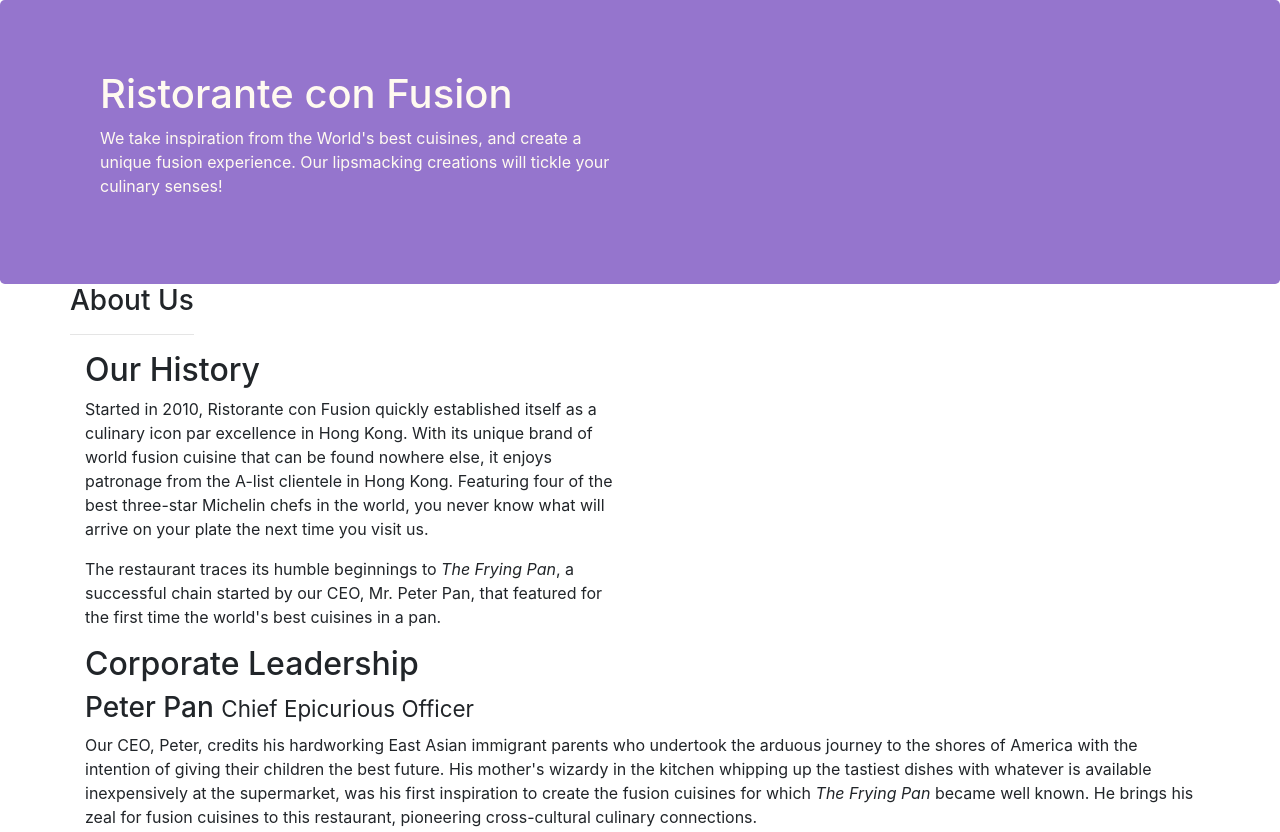
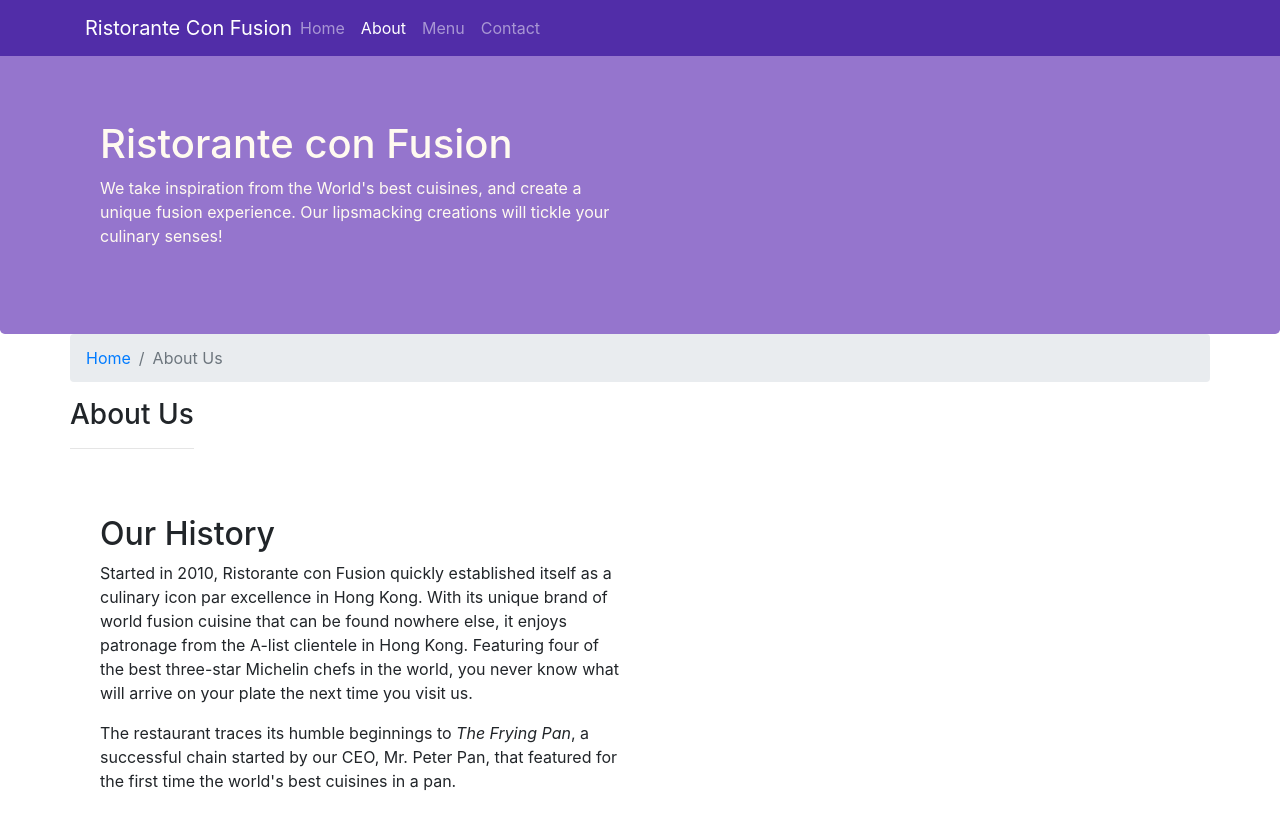
Before and after one commit to Mr-iMikeyyy/conFusion, a website: page aboutus.html in a window 1280 px wide. Shown: the top 832 px of the page. Drawn offline with nearby package versions, Linux system fonts and the light colour scheme.

Commit message:
Navbar and Breadcrumbs added

```diff
--- a/aboutus.html
+++ b/aboutus.html
@@ -15,7 +15,22 @@
 </head>
 
 <body>
-
+    <nav class="navbar navbar-dark navbar-expand-sm fixed-top">
+        <div class="container">
+            <button class="navbar-toggler" type="button" data-toggle="collapse" data-target="#Navbar">
+                <span class="navbar-toggler-icon"></span>
+            </button>
+            <a class="navbar-brand mr-auto" href="./index.html">Ristorante Con Fusion</a>
+            <div class="collapse navbar-collapse" id="Navbar">
+                <ul class="navbar-nav mr-auto">
+                    <li class="nav-item"><a class="nav-link" href="./index.html">Home</a></li>
+                    <li class="nav-item active"><a class="nav-link" href="#">About</a></li>
+                    <li class="nav-item"><a class="nav-link" href="#">Menu</a></li>
+                    <li class="nav-item"><a class="nav-link" href="#">Contact</a></li>
+                </ul>
+            </div>
+        </div>
+    </nav>
     <header class="jumbotron">
         <div class="container">
             <div class="row row-header">
@@ -31,13 +46,17 @@
 
     <div class="container">
         <div class="row">
+            <ol class="col-12 breadcrumb">
+                <li class="breadcrumb-item"><a href="index.html">Home</a></li>
+                <li class="breadcrumb-item active">About Us</li>
+            </ol>
             <div>
                <h3>About Us</h3>
                <hr>
             </div>
         </div>
 
-        <div class="row">
+        <div class="row row-content">
             <div class="col-12 col-sm-6">
                 <h2>Our History</h2>
                 <p>Started in 2010, Ristorante con Fusion quickly established itself as a culinary icon par excellence in Hong Kong. With its unique brand of world fusion cuisine that can be found nowhere else, it enjoys patronage from the A-list clientele in Hong Kong.  Featuring four of the best three-star Michelin chefs in the world, you never know what will arrive on your plate the next time you visit us.</p>
@@ -48,7 +67,7 @@
         </div>
 
 
-        <div class="row">
+        <div class="row row-content">
             <div class="col-12">
                 <h2>Corporate Leadership</h2>
                 <h3>Peter Pan <small>Chief Epicurious Officer</small></h3>
@@ -70,7 +89,7 @@
                 <div class="col-4 offset-1 col-sm-2">
                     <h5>Links</h5>
                     <ul class="list-unstyled">
-                        <li><a href="#">Home</a></li>
+                        <li><a href="./index.html">Home</a></li>
                         <li><a href="#">About</a></li>
                         <li><a href="#">Menu</a></li>
                         <li><a href="#">Contact</a></li>
--- a/css/styles.css
+++ b/css/styles.css
@@ -28,3 +28,12 @@
     margin: 0px;
     color: #0f0f0f;
 }
+
+body {
+    padding: 50px 0px 0px 0px;
+    z-index: 0;
+}
+
+.navbar-dark {
+    background-color: #512da8;
+}
```
Also changed, not shown: index.html (+17 -2 lines).
